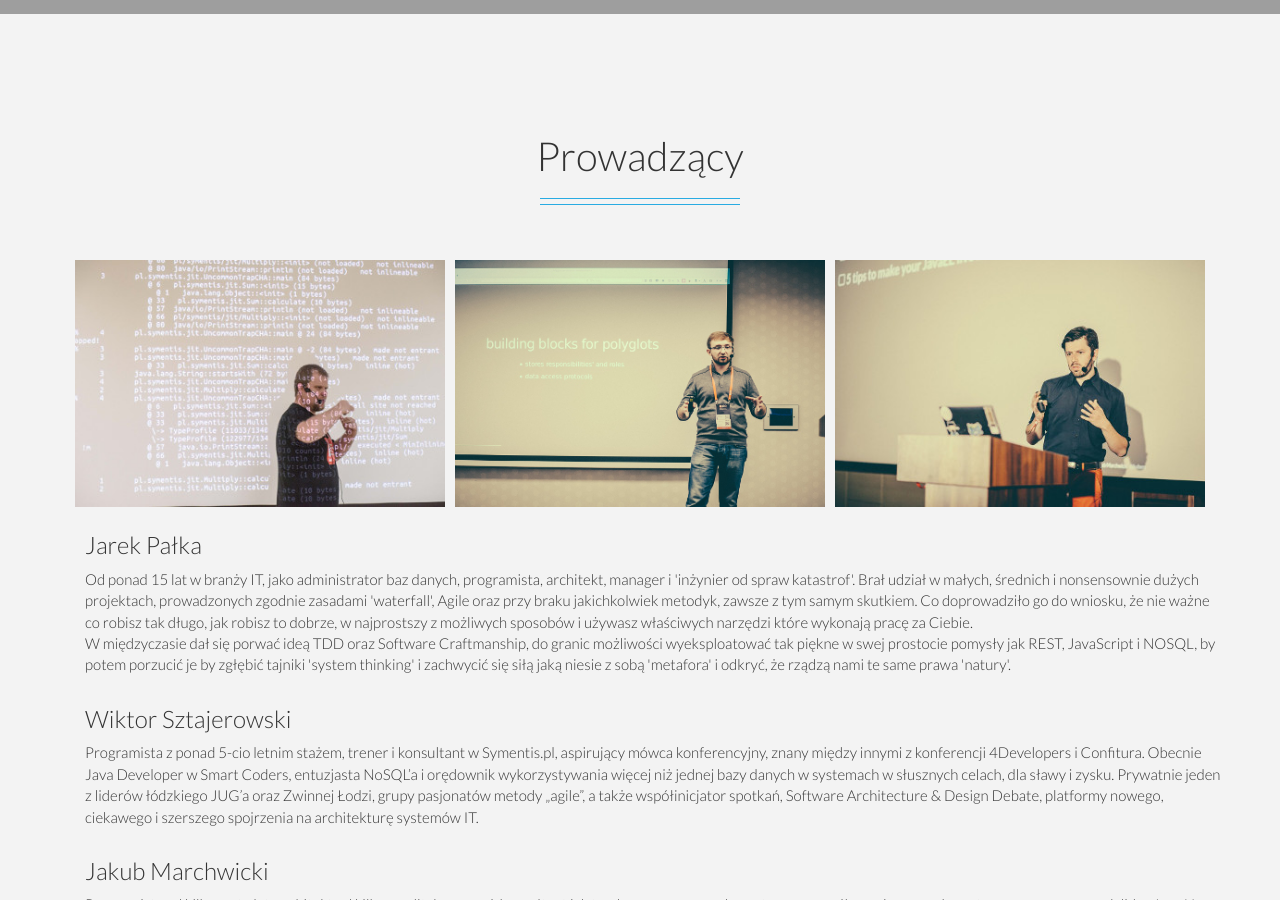
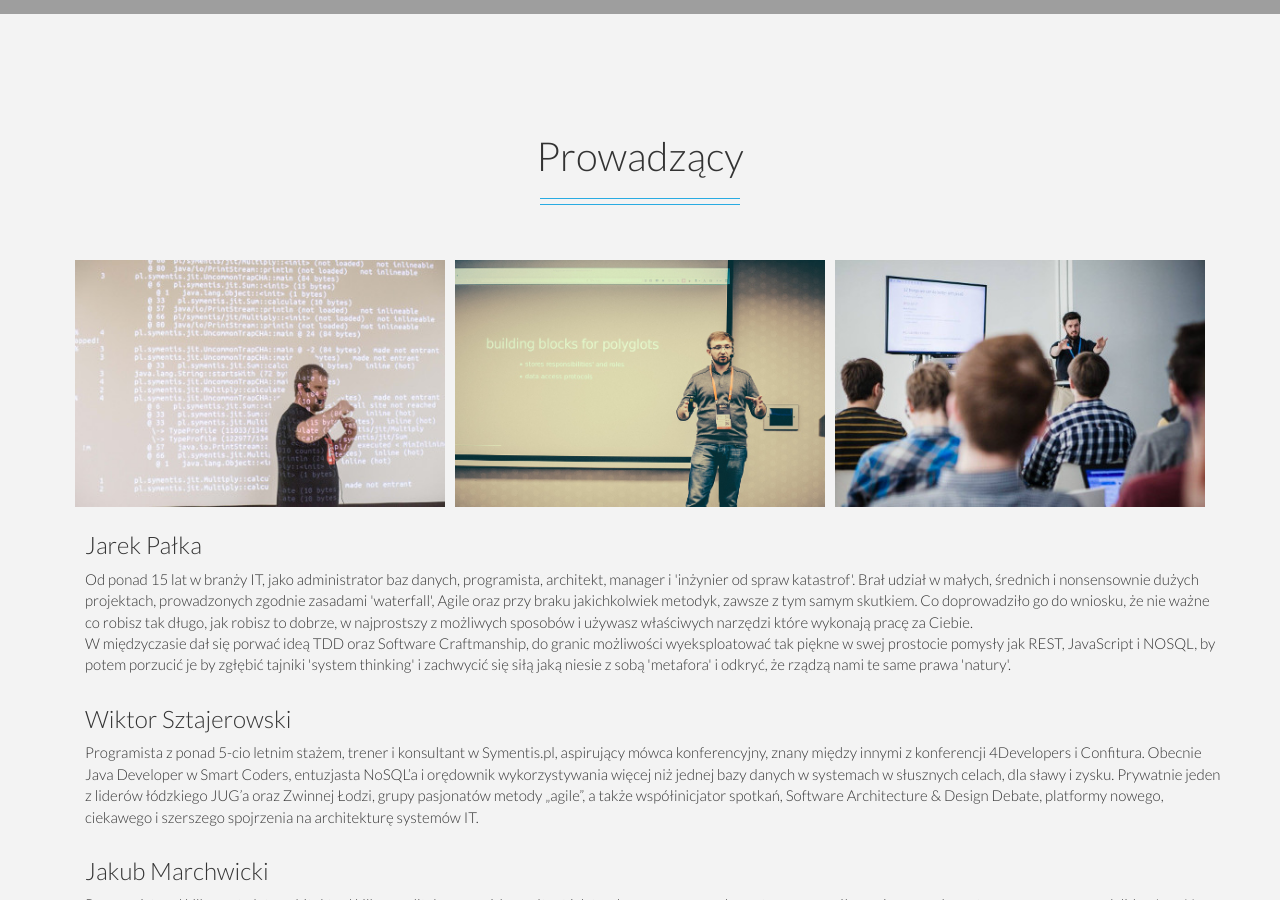
Before and after one commit to 42patterns/labs-website, a Jekyll site: the page built from index.html, in a window 1280 px wide and 900 px high, scrolled down 2147 px. Built offline with Jekyll 4.4.1, drawn with Linux system fonts in a browser that asks for light colours; nearby versions of some CDN libraries; comment, search, counter and statistics services are not loaded; grey boxes are pictures that could not be loaded.

Commit message:
Inne zdjęcie JM

```diff
--- a/_config.yml
+++ b/_config.yml
@@ -7,8 +7,6 @@ name: Symentis Labs
 # Main Logo
 # -------------------------
 
-#logo_regular: "media/logo/symentis-logo_regular.png"
-#logo_small_devices: "media/logo/symentis-logo_small.png"
 logo_regular: "media/logo/symentis-logo.png"
 logo_small_devices: "media/logo/symentis-logo_sm.png"
 
@@ -113,7 +111,7 @@ trainers:
      description: "Programista od kilkunastu lat, architekt od kilku, czasami analityk, gdy potrzeba – konsultant, manager z wyboru, trener z zamiłowania."
      bio: "Programista od kilkunastu lat, architekt od kilku, analityk czasami, konsultant jak trzeba, manager z wyboru, trener z zamiłowania, wannabe entrepreneur - z marzeń, lider Java User Group w Gdańsku - jest spora szansa, że nic z tego nie robię dobrze. Ale próbuję... i wyciągam wnioski z porażek."
      url: "#bios"
-     image: "media/img/trainer_jakub_sm.jpg"
+     image: "media/img/trainer_jakub_2_sm.jpg"
 
 # Contact
 # -------------------------
```
Also changed, not shown: media/img/trainer_jakub_2.jpg (added), media/img/trainer_jakub_2_sm.jpg (added).
